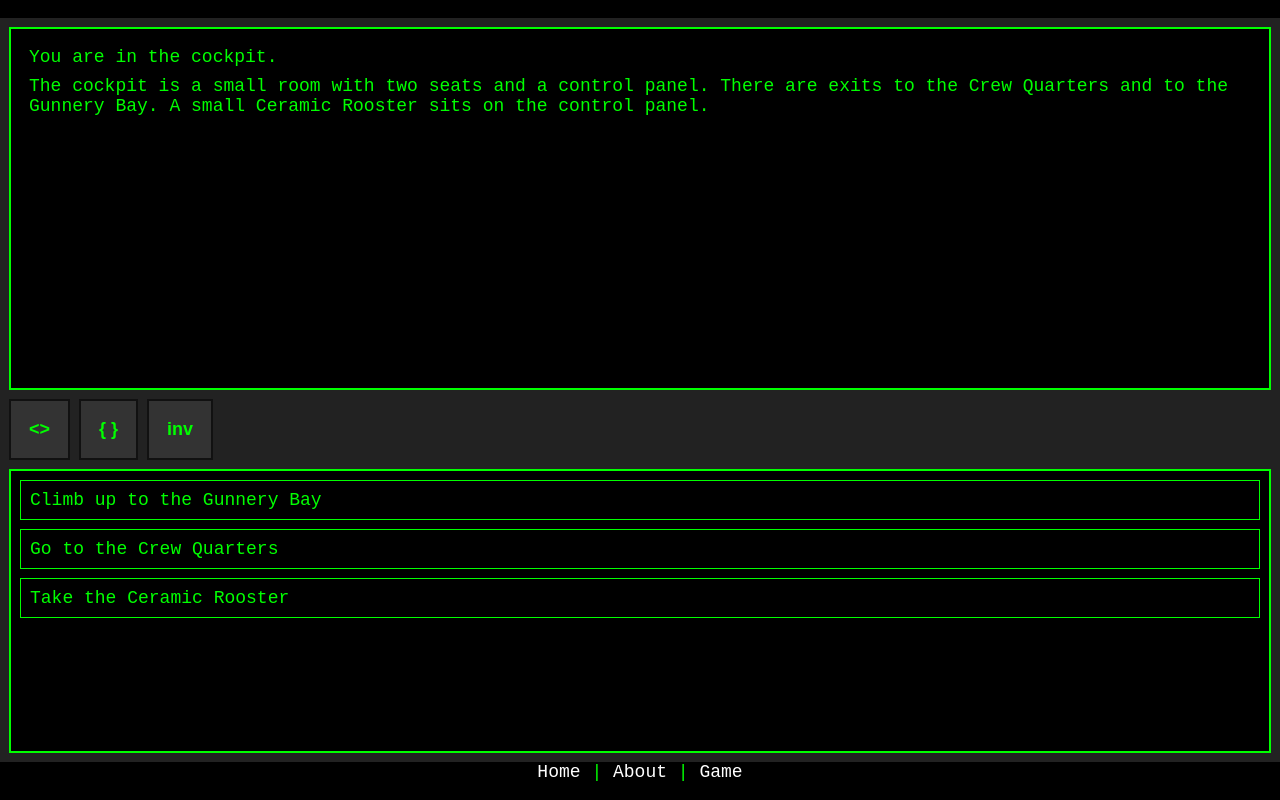
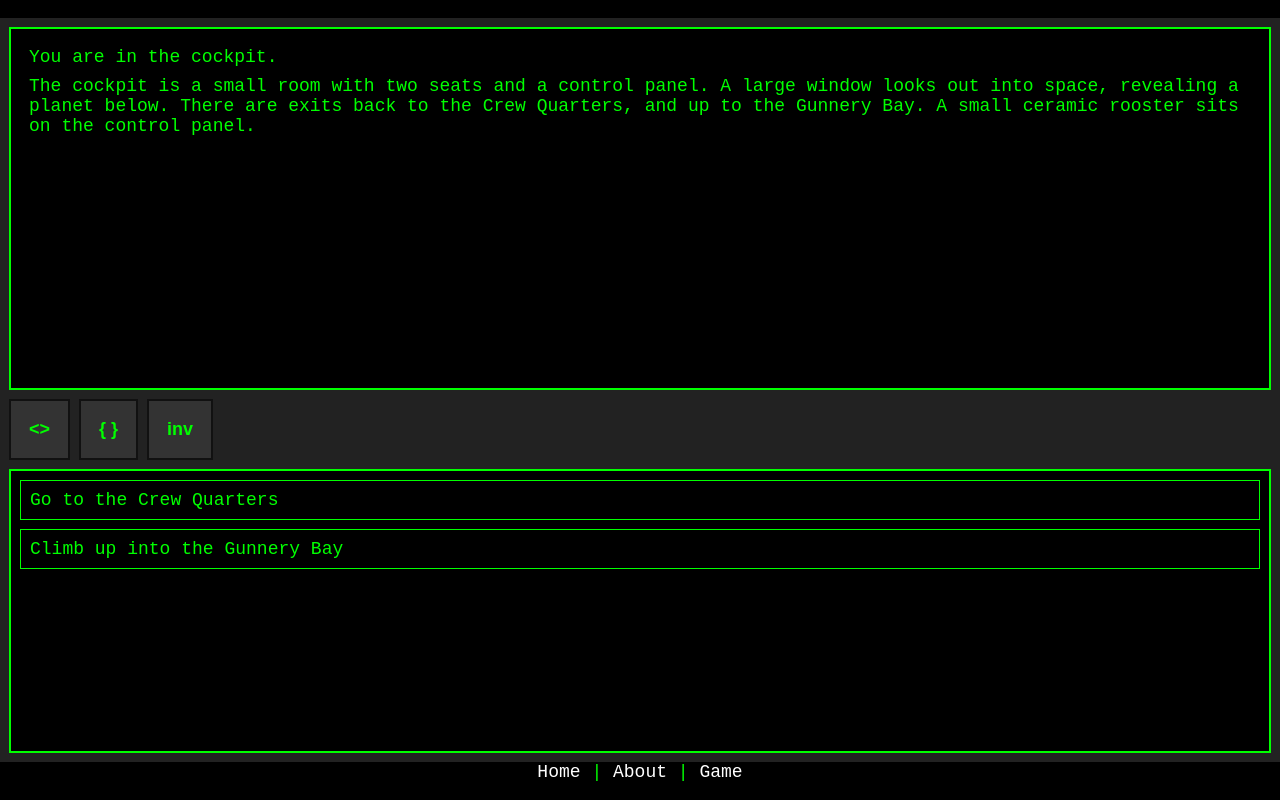
Before and after one commit to cat5inthecradle/brave-and-heroic, a Vue app: page /game in a window 1280 px wide. Built offline with nearby package versions, Linux system fonts and the light colour scheme; a web font is replaced by a local one.

Commit message:
implement a yaml file

```diff
--- a/package.json
+++ b/package.json
@@ -13,6 +13,7 @@
     "format": "prettier --write src/"
   },
   "dependencies": {
+    "@modyfi/vite-plugin-yaml": "^1.0.4",
     "vue": "^3.3.4",
     "vue-router": "^4.2.5"
   },
--- /dev/null
+++ b/src/map/TheMynock.yml
@@ -0,0 +1,26 @@
+# This is an object with a series of named 'rooms'.
+
+# The first room is the starting room.
+cockpit:
+  description: You are in the cockpit.
+  detail: |
+    The cockpit is a small room with two seats and a control panel. A large
+    window looks out into space, revealing a planet below. There are exits back
+    to the Crew Quarters, and up to the Gunnery Bay. A small ceramic rooster
+    sits on the control panel.
+  exits:
+    - room: crewQuarters
+      text: Go to the Crew Quarters
+    - room: gunneryBay
+      text: Climb up into the Gunnery Bay
+
+gunneryBay:
+  description: You are in the gunnery bay.
+  detail: |
+    The gunnery bay is a cramped single seat turret on the top of the ship. A
+    domed window looks out into space. As this is the closest thing to a private
+    space you have on the ship, a few of your personal effect decorate the room.
+    You can see the cockpit below.
+  exits:
+    - room: cockpit
+      text: Climb down into the Cockpit
--- a/src/views/GameView.vue
+++ b/src/views/GameView.vue
@@ -1,12 +1,27 @@
+<script setup>
+import { ref } from 'vue'
+import rooms from '../map/TheMynock.yml'
+
+console.log("GameView.vue Script Setup");
+
+const room = ref(rooms.cockpit);
+
+function goTo(roomName) {
+  console.log("going to room:", roomName);
+  if (rooms[roomName]) {
+    room.value = rooms[roomName];
+  } else {
+    console.error("Room not found:", roomName);
+  }
+}
+</script>
+
 <template>
   <div class="datapad-wrapper">
     <div class="datapad">
       <div class="display panel">
-        <section class="room-description">You are in the cockpit.</section>
-        <section class="room-detail">
-          The cockpit is a small room with two seats and a control panel. There are exits to the
-          Crew Quarters and to the Gunnery Bay. A small Ceramic Rooster sits on the control panel.
-        </section>
+        <section class="room-description">{{ room.description }}</section>
+        <section class="room-detail">{{ room.detail }}</section>
       </div>
       <div class="button-row">
         <button>&lt;&gt;</button>
@@ -15,9 +30,13 @@
       </div>
       <div class="commands panel">
         <ul>
-          <li>Climb up to the Gunnery Bay</li>
-          <li>Go to the Crew Quarters</li>
-          <li>Take the Ceramic Rooster</li>
+          <li
+            v-for="exit in room.exits"
+            :key="exit.room"
+            @click="goTo(exit.room)"
+          >
+            {{ exit.text }}
+          </li>
         </ul>
       </div>
     </div>
--- a/vite.config.js
+++ b/vite.config.js
@@ -3,10 +3,13 @@ import { fileURLToPath, URL } from 'node:url'
 import { defineConfig } from 'vite'
 import vue from '@vitejs/plugin-vue'
 
+import ViteYaml from '@modyfi/vite-plugin-yaml';
+
 // https://vitejs.dev/config/
 export default defineConfig({
   plugins: [
     vue(),
+    ViteYaml()
   ],
   resolve: {
     alias: {
```
Also changed, not shown: 1 other file (tests, documents, lock files or other folders).
